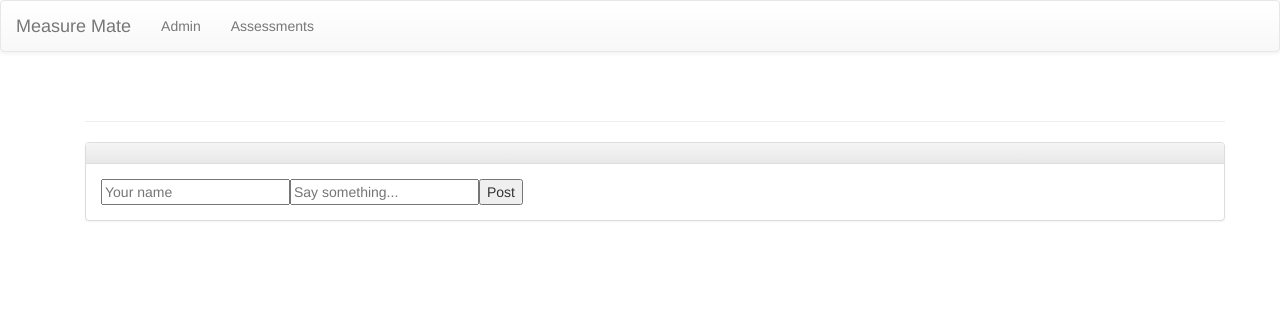
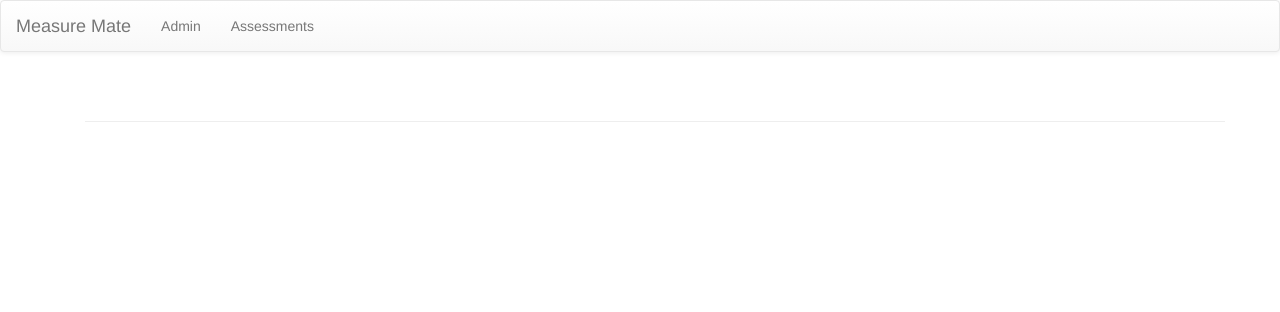
Before and after one commit to mvillis/measure-mate, a Django app: template measure_mate/templates/assessment.html in a window 1280 px wide. Shown: the top 312 px of the page. Run offline with Django 3.2, Linux system fonts and the light colour scheme; the template is opened without the code that fills it: most values are stand-ins (such as "Sample title", 1, 10 or a date in 2020); some libraries are stand-ins or nearby versions.

Commit message:
few style tweaks on assessment form

```diff
--- a/measure_mate/static/css/measure-mate.css
+++ b/measure_mate/static/css/measure-mate.css
@@ -4,6 +4,6 @@
     color: #999;
 }
 
-tr.clickable-row {
+a,tr.clickable-row {
   cursor: pointer;
 }
--- a/measure_mate/templates/assessment.html
+++ b/measure_mate/templates/assessment.html
@@ -60,7 +60,7 @@
         dataType: 'json',
         cache: false,
         success: function(data) {
-          this.setState({assess_id: assess_data.id, data: data.attributes, name: data.name, desc: data.desc});
+          this.setState({assess_id: assess_data.id, data: data.attributes, name: data.name, desc: data.short_desc});
         }.bind(this),
         error: function(xhr, status, err) {
           console.error(this.props.url, status, err.toString());
@@ -96,22 +96,12 @@
     },
     render: function() {
       return (
-        <div className="TemplateTable">
           <div className="container">
             <div className="page-header">
               <h1>{this.state.name}<small> {this.state.desc}</small></h1>
             </div>
-            <div className="panel panel-default">
-              <div className="panel-heading">
-                <h3 className="panel-title">{this.state.name}</h3>
-              </div>
-              <div className="panel-body">
                 <AttributeList assess_id={this.state.assess_id} data={this.state.data} />
-                <RatingForm onRatingSubmit={this.handleRatingSubmit}/>
-              </div>
-            </div>
           </div>
-        </div>
       );
     }
     });
@@ -131,31 +121,6 @@
     }
   });
 
-  var RatingForm = React.createClass({
-    handleSubmit: function(e) {
-      e.preventDefault();
-      var author = React.findDOMNode(this.refs.author).value.trim();
-      var text = React.findDOMNode(this.refs.text).value.trim();
-      if (!text || !author) {
-        return;
-      }
-      this.props.onRatingSubmit({author: author, text: text});
-      React.findDOMNode(this.refs.author).value = '';
-      React.findDOMNode(this.refs.text).value = '';
-      return;
-    },
-    render: function() {
-      return (
-        <form className="ratingForm" onSubmit={this.handleSubmit}>
-          <input type="text" placeholder="Your name" ref="author"/>
-          <input type="text" placeholder="Say something..." ref="text"/>
-          <input type="submit" value="Post" />
-        </form>
-      );
-    }
-  });
-
-  // tutorial2.js
   var RatingList = React.createClass({
     getInitialState: function() {
       return {
@@ -222,14 +187,14 @@
       var ratingNodes = this.props.data.map(function (rating) {
           if (this.state.selected_rating == rating.id) {
             return (
-              <a onClick={this.handleClick.bind(this, rating.id)} key={rating.id} className="list-group-item list-group-item-success">
+              <a onClick={this.handleClick.bind(this, rating.id)} key={rating.id} className="list-group-item list-group-item-success clickable-row">
                 <h4 className="list-group-item-heading">{rating.name}</h4>
                 <pre className="list-group-item-text">{rating.desc}</pre>
               </a>
             );
           } else {
             return (
-              <a onClick={this.handleClick.bind(this, rating.id)} key={rating.id} className="list-group-item">
+              <a onClick={this.handleClick.bind(this, rating.id)} key={rating.id} className="list-group-item clickable-row">
                 <h4 className="list-group-item-heading">{rating.name}</h4>
                 <pre className="list-group-item-text">{rating.desc}</pre>
               </a>
```
